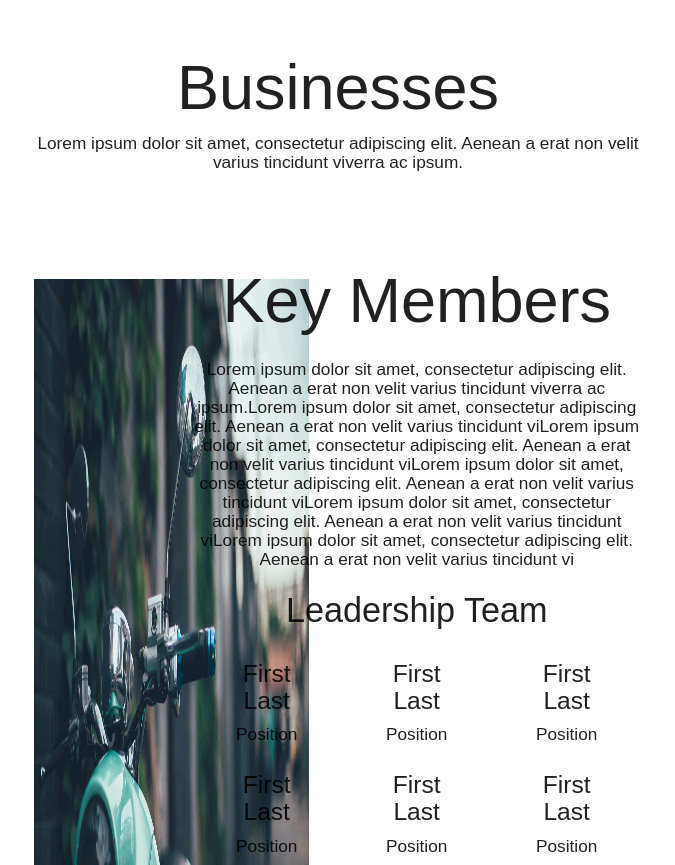
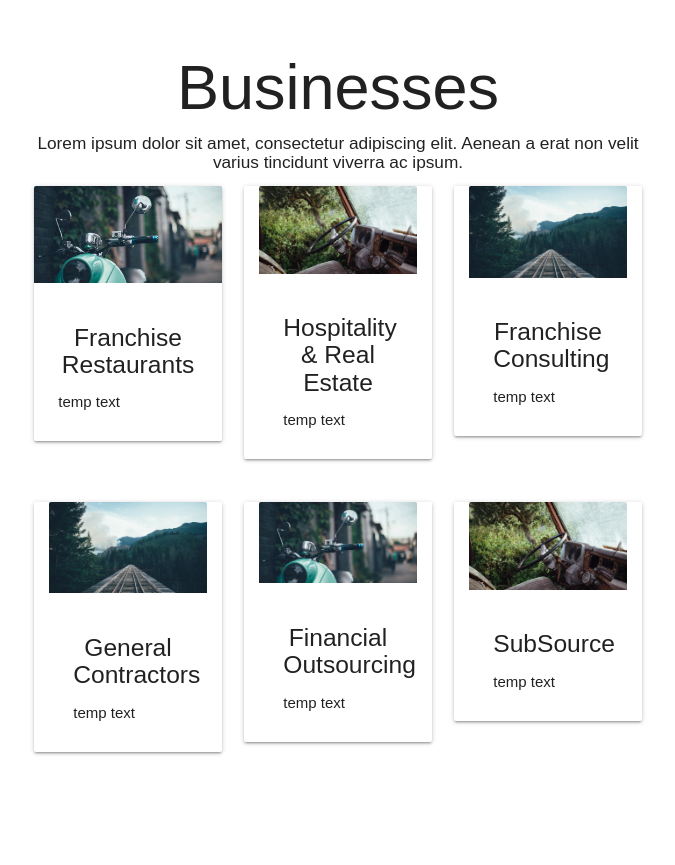
Before and after one commit to sammytu2/mgroup-website, a plain HTML site: page index.html in a window 1280 px wide. Shown: the part 2793-3658 px from the top of the page, without its empty margins (302-977 px from the left). Drawn offline with nearby package versions, Linux system fonts and the light colour scheme.

Commit message:
added intial business grid

```diff
--- a/index.html
+++ b/index.html
@@ -105,9 +105,9 @@
 					sem, aliquam vitae congue et, convallis id nunc. Nunc cursus dolor non massa laoreet, finibus auctor lectus elementum. Etiam luctus ipsum in volutpat iaculis. Vivamus non mattis ante, vel commodo dui. Pellentesque dapibus euismod elit et semper.
 					Maecenas dictum blandit lorem, et aliquam nisl vulputate ac. Nunc ac leo non lacus tincidunt fringilla.</p>
 
-				<p>Curabitur viverra, magna ac dignissim aliquam, risus nisl consectetur libero, at commodo urna purus sed justo. Nulla facilisi. In hac habitasse platea dictumst. Etiam luctus ipsum in volutpat iaculis. Vivamus non mattis ante, vel commodo dui. Pellentesque dapibus euismod elit et semper.
-				Maecenas dictum blandit lorem, et aliquam nisl vulputate ac. Nunc ac leo non lacus tincidunt fringilla. Etiam porttitor sem nec nibh luctus, eget malesuada purus fringilla. Morbi varius vehicula enim eu varius. Mauris urna tellus, fermentum vitae risus nec, sollicitudin vestibulum felis. Class aptent taciti sociosqu ad litora torquent per conubia nostra,
-					per inceptos himenaeos. Ut semper quam ut sollicitudin vulputate.</p>
+				<p>Curabitur viverra, magna ac dignissim aliquam, risus nisl consectetur libero, at commodo urna purus sed justo. Nulla facilisi. In hac habitasse platea dictumst. Etiam luctus ipsum in volutpat iaculis. Vivamus non mattis ante, vel commodo dui. Pellentesque
+					dapibus euismod elit et semper. Maecenas dictum blandit lorem, et aliquam nisl vulputate ac. Nunc ac leo non lacus tincidunt fringilla. Etiam porttitor sem nec nibh luctus, eget malesuada purus fringilla. Morbi varius vehicula enim eu varius. Mauris
+					urna tellus, fermentum vitae risus nec, sollicitudin vestibulum felis. Class aptent taciti sociosqu ad litora torquent per conubia nostra, per inceptos himenaeos. Ut semper quam ut sollicitudin vulputate.</p>
 
 				<p> Etiam porttitor sem nec nibh luctus, eget malesuada purus fringilla. Morbi varius vehicula enim eu varius. Mauris urna tellus, fermentum vitae risus nec, sollicitudin vestibulum felis. Class aptent taciti sociosqu ad litora torquent per conubia nostra,
 					per inceptos himenaeos. Ut semper quam ut sollicitudin vulputate. Ut orci mauris, efficitur non magna sed, pretium ullamcorper neque. Sed in fringilla leo. Vestibulum non sapien vel tellus eleifend vestibulum nec et lorem. Fusce vel tellus id eros
@@ -121,15 +121,121 @@
 			<h1>Businesses</h1>
 			<h6>Lorem ipsum dolor sit amet, consectetur adipiscing elit. Aenean a erat non velit varius tincidunt viverra ac ipsum.</h6>
 		</div>
-		<div class="business-types">
+		<div class="business-row-1">
+			<div class="row">
+				<div class="col s12 m4">
+					<div class="card">
+						<div class="card-image">
+							<img src="background1.jpg">
+						</div>
+						<div class="card-content">
+							<h5 class="center">Franchise Restaurants</h5>
+
+							<p class="light">
+								temp text
+							</p>
+						</div>
+					</div>
 
 				</div>
+
+				<div class="col s12 m4">
+					<div class="card">
+						<div class="icon-block">
+							<div class="card-image">
+								<img src="background2.jpg">
+							</div>
+							<div class="card-content">
+								<h5 class="center">Hospitality & Real Estate</h5>
+
+								<p class="light">
+									temp text
+								</p>
+							</div>
+						</div>
+					</div>
+				</div>
+
+				<div class="col s12 m4">
+					<div class="card">
+						<div class="icon-block">
+							<div class="card-image">
+								<img src="background3.jpg">
+							</div>
+							<div class="card-content">
+								<h5 class="center">Franchise Consulting</h5>
+
+								<p class="light">
+									temp text
+								</p>
+							</div>
+						</div>
+					</div>
+				</div>
+			</div>
+		</div>
+
+		<div class="business-row-1">
+			<div class="row">
+				<div class="col s12 m4">
+					<div class="card">
+						<div class="icon-block">
+							<div class="card-image">
+								<img src="background3.jpg">
+							</div>
+							<div class="card-content">
+								<h5 class="center">General Contractors</h5>
+
+								<p class="light">
+									temp text
+								</p>
+							</div>
+						</div>
+					</div>
+				</div>
+
+				<div class="col s12 m4">
+					<div class="card">
+						<div class="icon-block">
+							<div class="card-image">
+								<img src="background1.jpg">
+							</div>
+							<div class="card-content">
+								<h5 class="center">Financial Outsourcing</h5>
+
+								<p class="light">
+									temp text
+								</p>
+							</div>
+						</div>
+					</div>
+				</div>
+
+				<div class="col s12 m4">
+					<div class="card">
+						<div class="icon-block">
+							<div class="card-image">
+								<img src="background2.jpg">
+							</div>
+							<div class="card-content">
+								<h5 class="center">SubSource</h5>
+
+								<p class="light">
+									temp text
+								</p>
+							</div>
+						</div>
+					</div>
+				</div>
+			</div>
+		</div>
+
 	</section>
 
 	<section class="section-KeyMembers">
 		<div class="row">
 			<div class="KeyMembers">
-				<div class="col s3"><img src="background1.jpg" alt="Mgroup" width="275" height="680" border = "0 ">
+				<div class="col s3"><img src="background1.jpg" alt="Mgroup" width="275" height="680" border="0 ">
 				</div>
 				<div class="col s9">
 					<div class="KeyMembers-header">
@@ -186,9 +292,9 @@
 				<div class="col s12 center">
 					<h3><i class="mdi-content-send brown-text"></i></h3>
 					<h4>Contact Us</h4>
-					<p class="left-align light">Lorem ipsum dolor sit amet, consectetur adipiscing elit. Nullam scelerisque id nunc nec volutpat. Etiam pellentesque tristique arcu, non consequat magna fermentum ac. Cras ut ultricies eros. Maecenas eros justo, ullamcorper a sapien id, viverra ultrices
-						eros. Morbi sem neque, posuere et pretium eget, bibendum sollicitudin lacus. Aliquam eleifend sollicitudin diam, eu mattis nisl maximus sed. Nulla imperdiet semper molestie. Morbi massa odio, condimentum sed ipsum ac, gravida ultrices erat. Nullam
-						eget dignissim mauris, non tristique erat. Vestibulum ante ipsum primis in faucibus orci luctus et ultrices posuere cubilia Curae;</p>
+						<p class="left-align light">Lorem ipsum dolor sit amet, consectetur adipiscing elit. Nullam scelerisque id nunc nec volutpat. Etiam pellentesque tristique arcu, non consequat magna fermentum ac. Cras ut ultricies eros. Maecenas eros justo, ullamcorper a sapien id, viverra
+							ultrices eros. Morbi sem neque, posuere et pretium eget, bibendum sollicitudin lacus. Aliquam eleifend sollicitudin diam, eu mattis nisl maximus sed. Nulla imperdiet semper molestie. Morbi massa odio, condimentum sed ipsum ac, gravida ultrices
+							erat. Nullam eget dignissim mauris, non tristique erat. Vestibulum ante ipsum primis in faucibus orci luctus et ultrices posuere cubilia Curae;</p>
 					</div>
 				</div>
 
```
Lines whose indentation alone changed are shown as unchanged.
